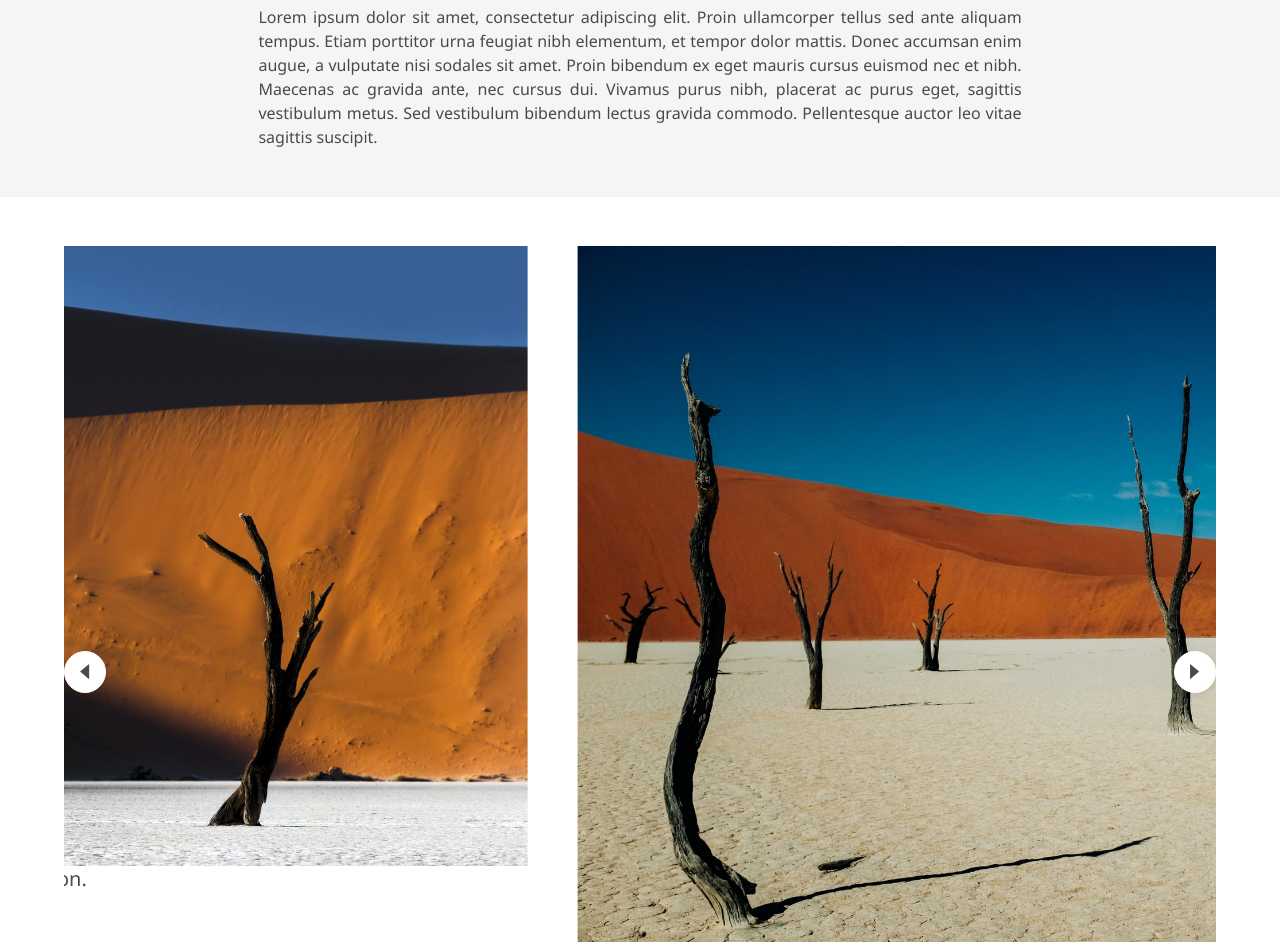
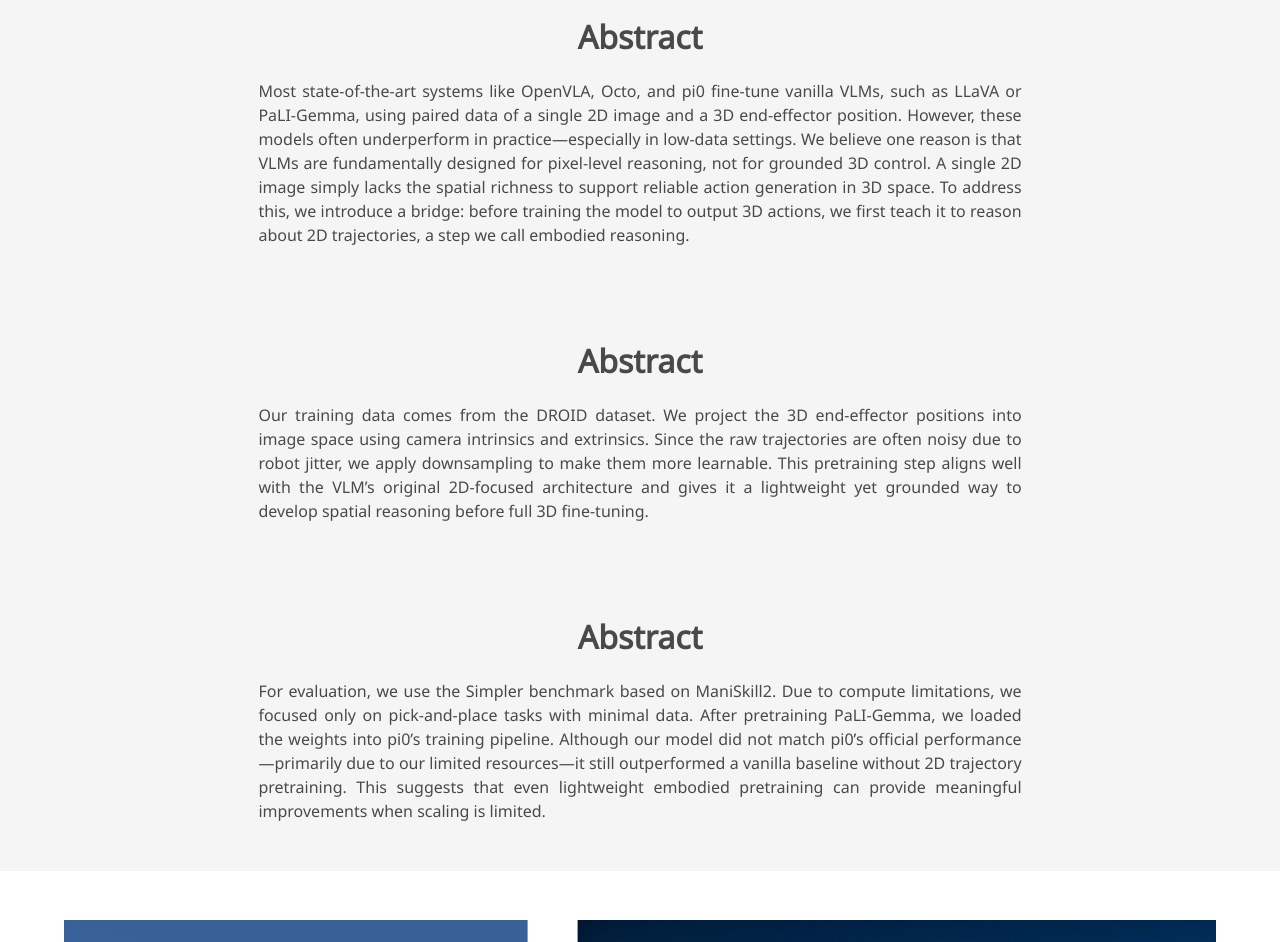
Before and after one commit to zbyangnyu/ddrl_final, a plain HTML site: page index.html in a window 1280 px wide. Shown: the part 755-1697 px from the top of the page. Drawn offline with nearby package versions, Linux system fonts and the light colour scheme; some icons are missing; a web font is replaced by a local one.

Commit message:
Update index.html

```diff
--- a/index.html
+++ b/index.html
@@ -52,21 +52,20 @@
       <div class="container is-max-desktop">
         <div class="columns is-centered">
           <div class="column has-text-centered">
-            <h1 class="title is-1 publication-title">Academic Project Page</h1>
+            <h1 class="title is-1 publication-title">Embodied Reasoning Pretraining Enhances Vision-Language-to-Action Models</h1>
             <div class="is-size-5 publication-authors">
               <!-- Paper authors -->
               <span class="author-block">
-                <a href="FIRST AUTHOR PERSONAL LINK" target="_blank">First Author</a><sup>*</sup>,</span>
+                <a href="FIRST AUTHOR PERSONAL LINK" target="_blank">Beichen Wang</a>,</span>
                 <span class="author-block">
-                  <a href="SECOND AUTHOR PERSONAL LINK" target="_blank">Second Author</a><sup>*</sup>,</span>
+                  <a href="SECOND AUTHOR PERSONAL LINK" target="_blank">Zhenbang Yang</a>,</span>
                   <span class="author-block">
-                    <a href="THIRD AUTHOR PERSONAL LINK" target="_blank">Third Author</a>
+                    <a href="THIRD AUTHOR PERSONAL LINK" target="_blank">Jiayi Feng</a>
                   </span>
                   </div>
 
                   <div class="is-size-5 publication-authors">
-                    <span class="author-block">Institution Name<br>Conferance name and year</span>
-                    <span class="eql-cntrb"><small><br><sup>*</sup>Indicates Equal Contribution</small></span>
+                    <span class="author-block">NYU Courant<br>DDMRL 2025 Spring</span>
                   </div>
 
                   <div class="column has-text-centered">
@@ -148,8 +147,7 @@
         <h2 class="title is-3">Abstract</h2>
         <div class="content has-text-justified">
           <p>
-            Lorem ipsum dolor sit amet, consectetur adipiscing elit. Proin ullamcorper tellus sed ante aliquam tempus. Etiam porttitor urna feugiat nibh elementum, et tempor dolor mattis. Donec accumsan enim augue, a vulputate nisi sodales sit amet. Proin bibendum ex eget mauris cursus euismod nec et nibh. Maecenas ac gravida ante, nec cursus dui. Vivamus purus nibh, placerat ac purus eget, sagittis vestibulum metus. Sed vestibulum bibendum lectus gravida commodo. Pellentesque auctor leo vitae sagittis suscipit.
-          </p>
+            Most state-of-the-art systems like OpenVLA, Octo, and pi0 fine-tune vanilla VLMs, such as LLaVA or PaLI-Gemma, using paired data of a single 2D image and a 3D end-effector position. However, these models often underperform in practice—especially in low-data settings. We believe one reason is that VLMs are fundamentally designed for pixel-level reasoning, not for grounded 3D control. A single 2D image simply lacks the spatial richness to support reliable action generation in 3D space. To address this, we introduce a bridge: before training the model to output 3D actions, we first teach it to reason about 2D trajectories, a step we call embodied reasoning.
         </div>
       </div>
     </div>
@@ -157,6 +155,37 @@
 </section>
 <!-- End paper abstract -->
 
+<!-- 2D trajectory training dataset -->
+<section class="section hero is-light">
+  <div class="container is-max-desktop">
+    <div class="columns is-centered has-text-centered">
+      <div class="column is-four-fifths">
+        <h2 class="title is-3">Abstract</h2>
+        <div class="content has-text-justified">
+          <p>
+            Our training data comes from the DROID dataset. We project the 3D end-effector positions into image space using camera intrinsics and extrinsics. Since the raw trajectories are often noisy due to robot jitter, we apply downsampling to make them more learnable. This pretraining step aligns well with the VLM’s original 2D-focused architecture and gives it a lightweight yet grounded way to develop spatial reasoning before full 3D fine-tuning.
+        </div>
+      </div>
+    </div>
+  </div>
+</section>
+<!-- End 2D trajectory training dataset -->
+
+<!-- Evaluation -->
+<section class="section hero is-light">
+  <div class="container is-max-desktop">
+    <div class="columns is-centered has-text-centered">
+      <div class="column is-four-fifths">
+        <h2 class="title is-3">Abstract</h2>
+        <div class="content has-text-justified">
+          <p>
+            For evaluation, we use the Simpler benchmark based on ManiSkill2. Due to compute limitations, we focused only on pick-and-place tasks with minimal data. After pretraining PaLI-Gemma, we loaded the weights into pi0’s training pipeline. Although our model did not match pi0’s official performance—primarily due to our limited resources—it still outperformed a vanilla baseline without 2D trajectory pretraining. This suggests that even lightweight embodied pretraining can provide meaningful improvements when scaling is limited.
+        </div>
+      </div>
+    </div>
+  </div>
+</section>
+<!-- End Evaluation -->
 
 <!-- Image carousel -->
 <section class="hero is-small">
```
